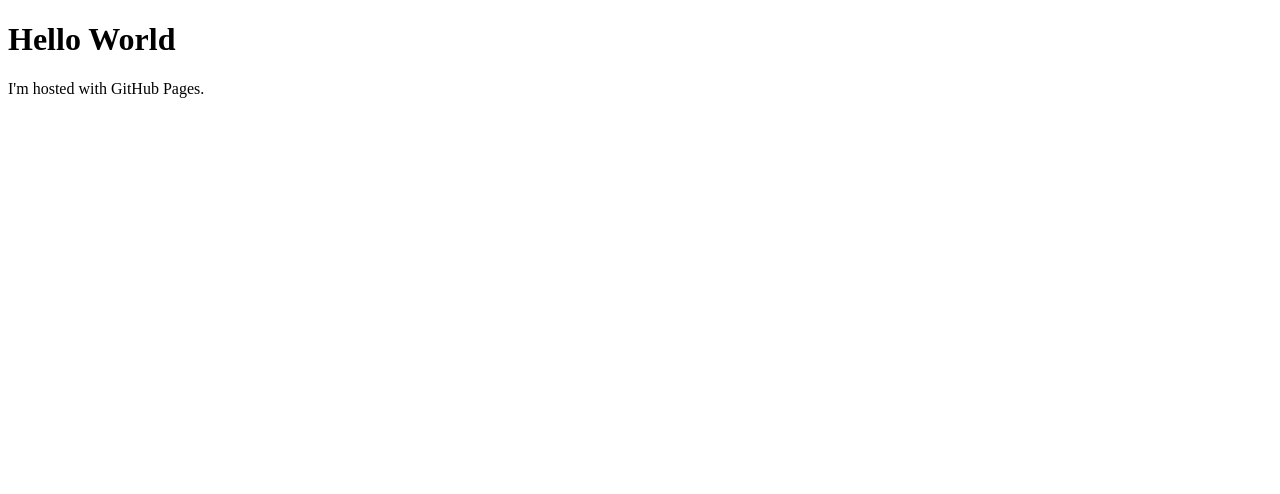
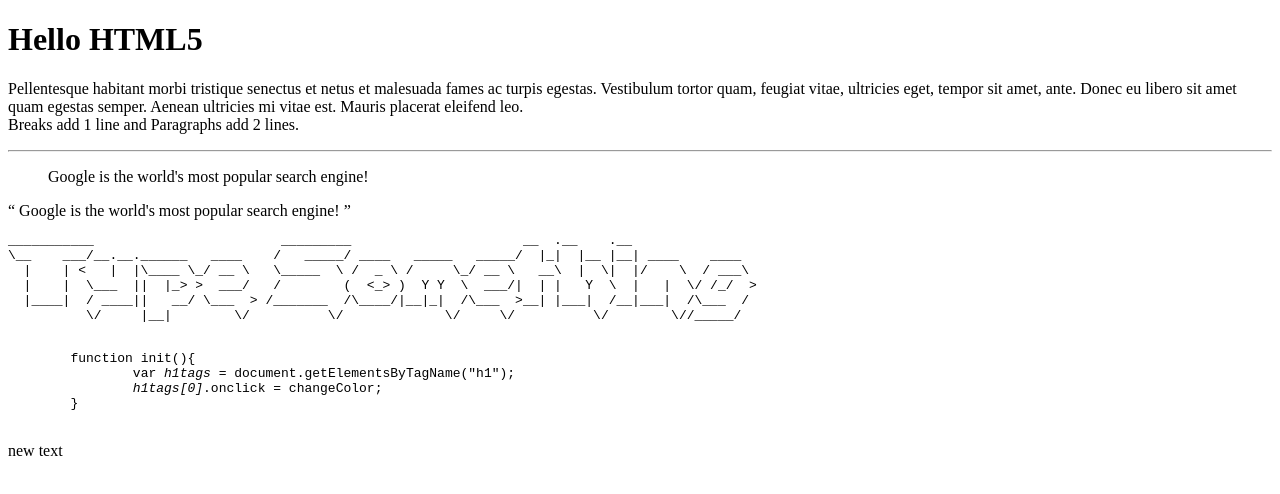
Before and after one commit to allen9190/allen9190.github.io, a plain HTML site: page index.htm in a window 1280 px wide. Drawn offline with Linux system fonts and the light colour scheme.

Commit message:
New index

```diff
--- a/index.htm
+++ b/index.htm
@@ -1,7 +1,88 @@
-<!DOCTYPE html>
-<html>
+<!DOCTYPE HTML>
+<!--Tells browser to render page using HTML5 std-->
+
+<!--define language -->
+<html lang="en">
+<head>
+<!--define character set-->
+<meta charset="UTF-8"/>
+
+<!--define a redirect page after 3s -->
+<!--<meta http-equiv="refresh" content="3; url=redirect.html /> -->
+
+<!--helps search engines describe the type of data on your web page, should limit to 200 characters-->
+<meta name="description" content="Learn everything you want to know about HTML5" />
+
+<!-- limit to 1000 chars -->
+<meta name="keywords" content="html5 canvas, html5 tutorial, html5 tags, html5 video, learn html5" />
+
+<!-- how search engines should index your content; "index" "noindex" for hyperlinks: "follow" "nofollow"-->
+<meta name="robots" content="index, follow"/>
+
+<!--javascript tags -->
+<script src="randomcolorchange.js"></script>
+
+<!--defining default location for all the links on page-->
+<base href="http://localhost/html/"/>
+
+<!-- define CSS sheet/file-->
+<link rel="stylesheet" href="styles.css"/>
+
+<!-- icon on the browser tab 16 x 16 px -->
+<link rel="icon" href="favicon.ico">
+
+<title>HTML5 Learning</title>
+
+</head>
+
 <body>
-<h1>Hello World</h1>
-<p>I'm hosted with GitHub Pages.</p>
+
+<div id="wrapper">
+<!--detects if user's browser has JavaScript enabled-->
+<noscript>Please enable JavaScript</noscript>
+
+<h1>Hello HTML5</h1>
+
+<p>
+Pellentesque habitant morbi tristique senectus et netus et malesuada fames ac turpis egestas. Vestibulum tortor quam, feugiat vitae, ultricies eget, tempor sit amet, ante. Donec eu libero sit amet quam egestas semper. Aenean ultricies mi vitae est. Mauris placerat eleifend leo.
+<br>Breaks add 1 line and Paragraphs add 2 lines.
+</p>
+<!-- insert horizontal line -->
+<hr>
+
+<!-- blockquote indents the text-->
+<blockquote cite="http://www.google.com">
+Google is the world's most popular search engine!
+</blockquote>
+
+<!-- q tag inserts "" -->
+<q cite="http://www.google.com">
+Google is the world's most popular search engine!
+</q>
+
+<!-- pre = preformatted, Use the <pre> element when displaying text with unusual formatting, or some sort of computer code. -->
+<pre>
+___________                        _________                      __  .__    .__
+\__    ___/__.__.______   ____    /   _____/ ____   _____   _____/  |_|  |__ |__| ____    ____
+  |    | <   |  |\____ \_/ __ \   \_____  \ /  _ \ /     \_/ __ \   __\  |  \|  |/    \  / ___\
+  |    |  \___  ||  |_> >  ___/   /        (  <_> )  Y Y  \  ___/|  | |   Y  \  |   |  \/ /_/  >
+  |____|  / ____||   __/ \___  > /_______  /\____/|__|_|  /\___  >__| |___|  /__|___|  /\___  /
+          \/     |__|        \/          \/             \/     \/          \/        \//_____/
+</pre>
+
+<pre>
+<code>
+	function init(){
+		var <var>h1tags</var> = document.getElementsByTagName("h1");
+		<var>h1tags[0]</var>.onclick = changeColor;
+	}
+</code>
+</pre>
+
+<p>
+new text
+</p>
+</div>
+
 </body>
 </html>
```
